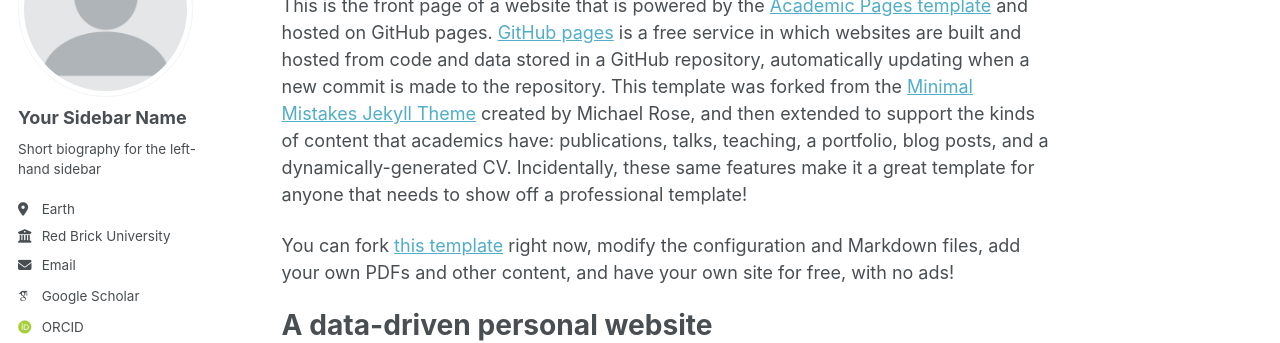
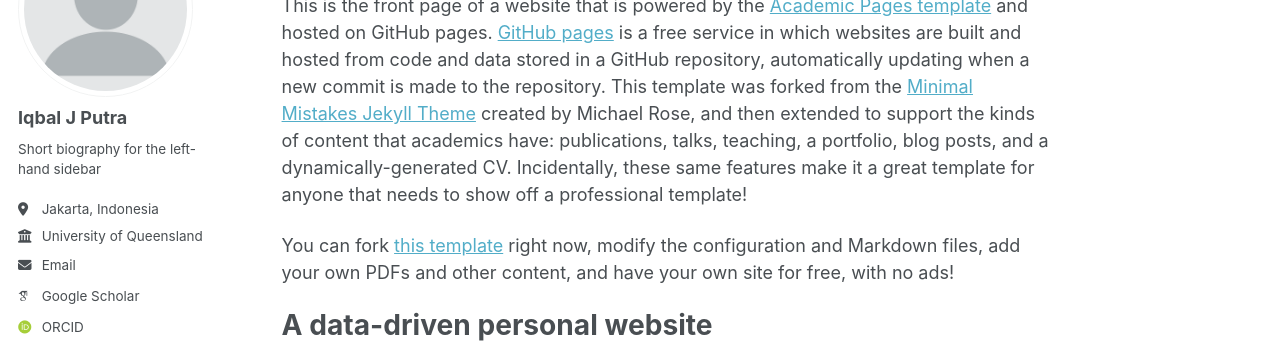
Before and after one commit to iqbal1201/iqbal1201.github.io, a Jekyll site: the page built from _pages/about.md, in a window 1280 px wide. Shown: the part 177-520 px from the top of the page. Built offline with Jekyll 4.4.1, drawn with Linux system fonts in a browser that asks for light colours; some web fonts are replaced; a script that is not in the unit is left out.

Commit message:
Update _config.yml

```diff
--- a/_config.yml
+++ b/_config.yml
@@ -24,13 +24,13 @@ repository               : "academicpages/academicpages.github.io"
 author:
   # Biographic information
   avatar           : "profile.png"
-  name             : "Your Sidebar Name"
+  name             : "Iqbal J Putra"
   pronouns         : # example: "she/her"
   bio              : "Short biography for the left-hand sidebar"
-  location         : "Earth"
-  employer         : "Red Brick University"
+  location         : "Jakarta, Indonesia"
+  employer         : "University of Queensland"
   uri              : # URL
-  email            : "none@example.org"
+  email            : "iqbal.januadi@gmail.com"
 
   # Academic websites
   academia         : # URL
```
